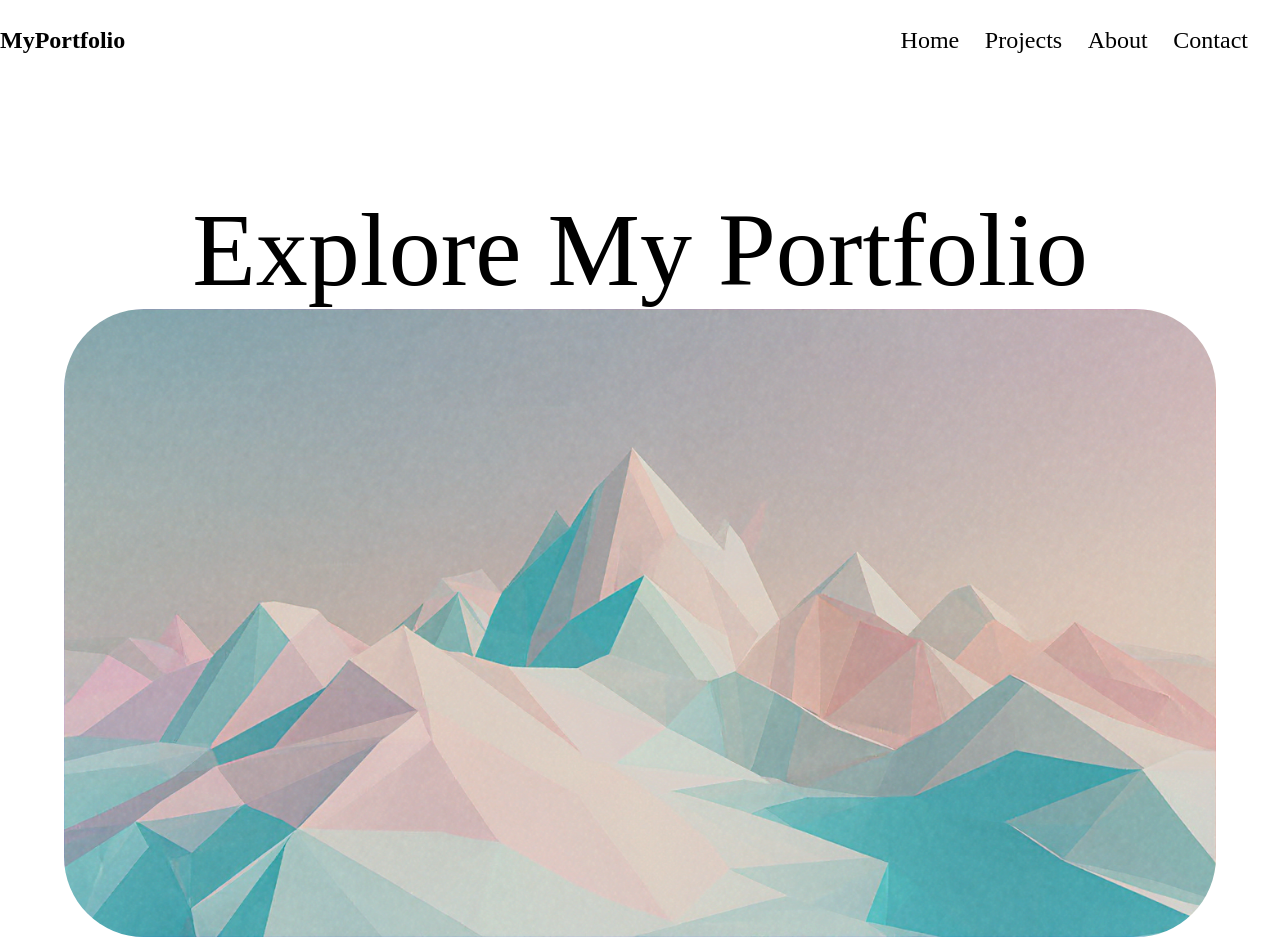
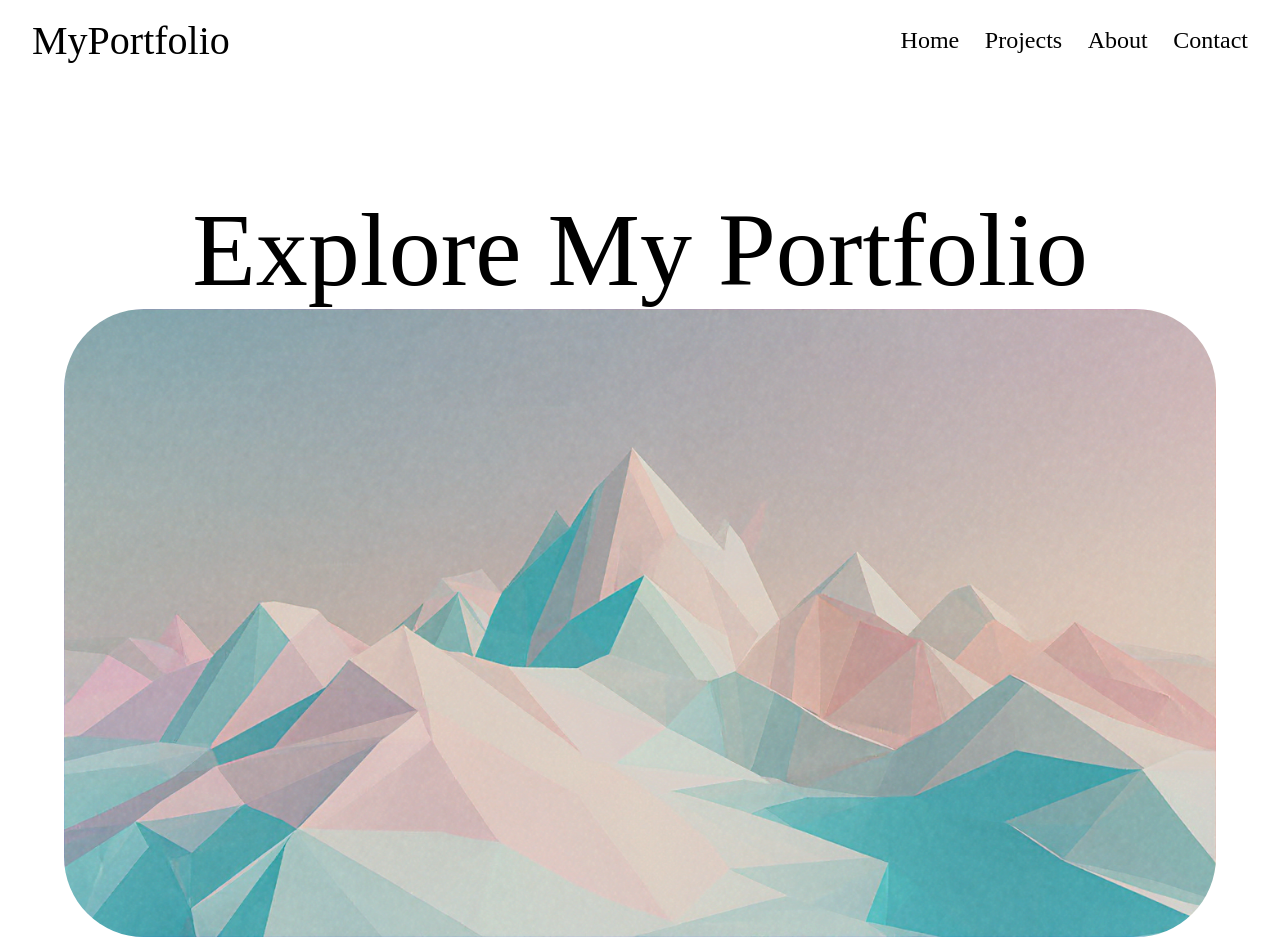
Before and after one commit to ashrith-07/S-W-Project, a plain HTML site: page index.html in a window 1280 px wide. Shown: the top 937 px of the page. Drawn offline with Linux system fonts and the light colour scheme.

Commit message:
Capstone

```diff
--- a/index.html
+++ b/index.html
@@ -10,7 +10,7 @@
 <body>
     <div id="main">
         <nav>
-            <h2>MyPortfolio</h2>
+            <h2><a>MyPortfolio</a></h2>
             <div class="links">
                 <h4>Home</h4>
                 <h4>Projects</h4>
```
